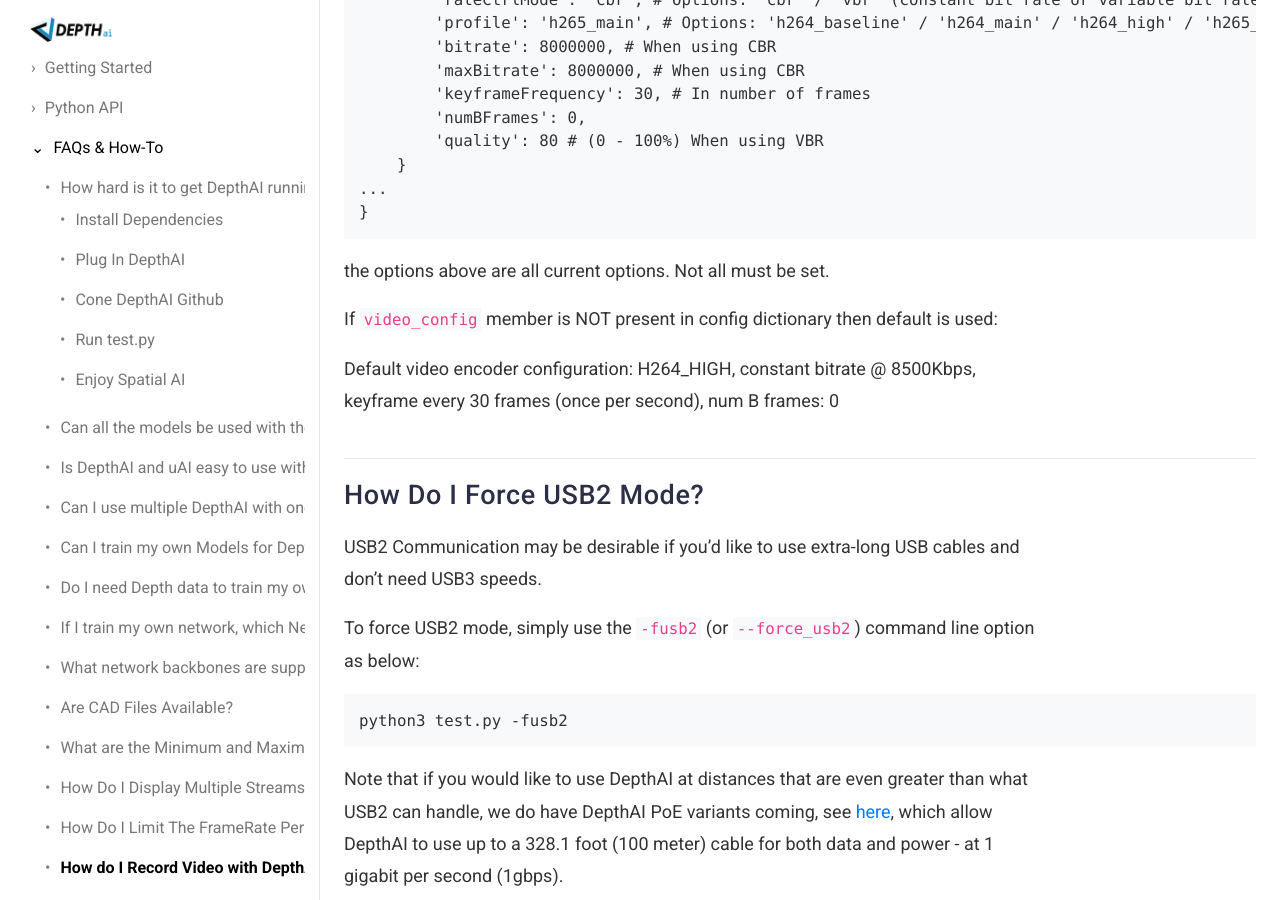
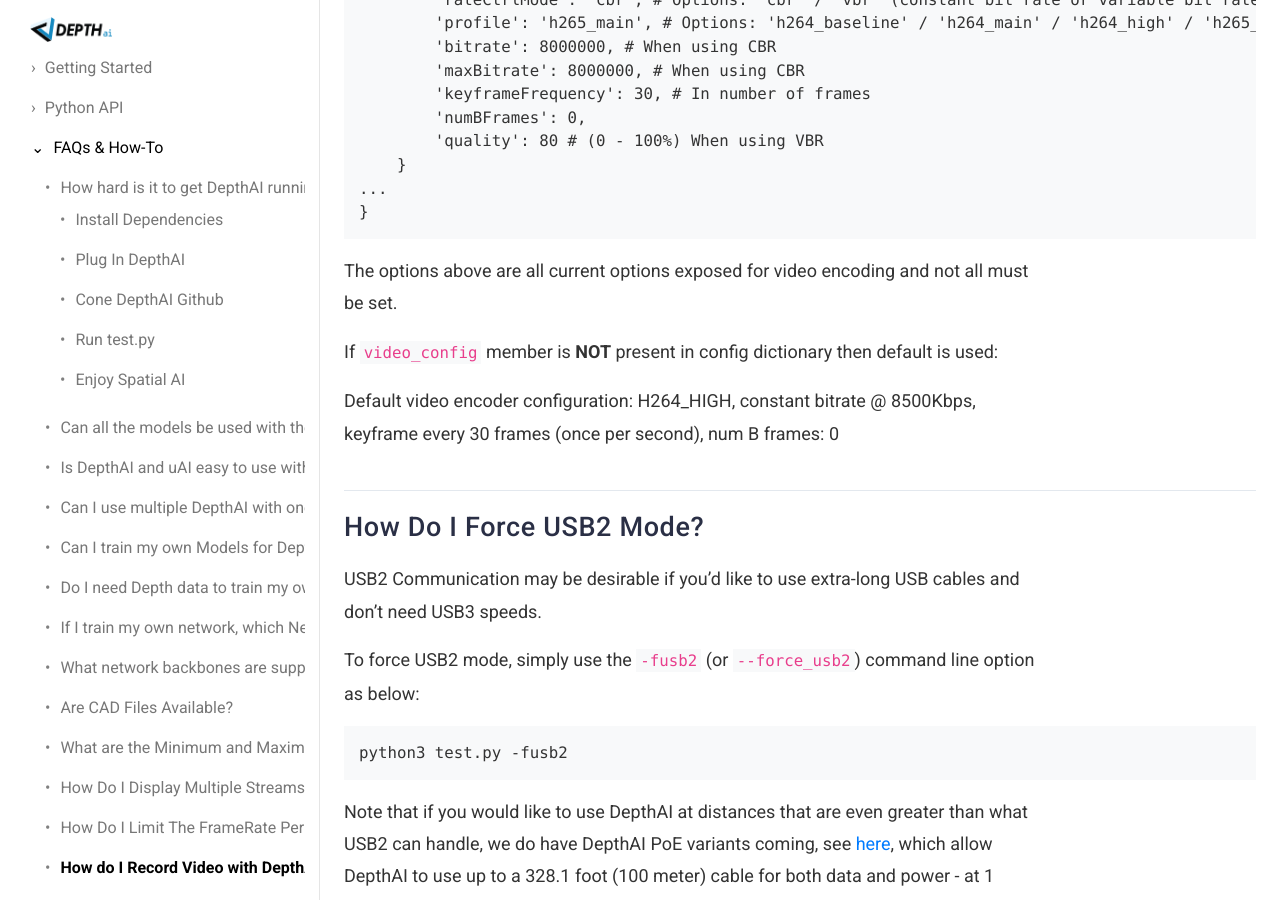
Before and after one commit to luxonis/depthai-docs-website, a Jekyll site: the page built from FAQ.md, in a window 1280 px wide and 900 px high, scrolled down 7149 px. Built offline with Jekyll 4.4.1, drawn with Linux system fonts in a browser that asks for light colours; nearby versions of some CDN libraries; some of the changed text lies outside the part shown.

Commit message:
Update FAQ.md

````diff
--- a/FAQ.md
+++ b/FAQ.md
@@ -113,8 +113,10 @@
 `focal_length = 1280/(2*tan(71.86/2/180*pi)) = 883.15` (calculation [here](https://www.google.com/search?safe=off&sxsrf=ALeKk01Ip7jrSxOqilDQiCjN7zb9XwoRQA%3A1588619495817&ei=52iwXpiqMYv3-gSBy4SQDw&q=1280%2F%282*tan%2871.86%2F2%2F180*pi%29%29&oq=1280%2F%282*tan%2871.86%2F2%2F180*pi%29%29&gs_lcp=CgZwc3ktYWIQAzoECAAQR1CI0BZY-MkYYPDNGGgAcAJ4AIABWogBjgmSAQIxNJgBAKABAaoBB2d3cy13aXo&sclient=psy-ab&ved=0ahUKEwjYuezl9JrpAhWLu54KHYElAfIQ4dUDCAw&uact=5)).
 
 So for DepthAI units with onboard cameras, this works out to the following minimum depths:
- - DepthAI RPi Compute Module Edition ([BW1097](https://docs.luxonis.com/products/bw1097/)): `min_distance = 883.15*.09/96 = 0.827m` (calculation [here](https://www.google.com/search?safe=off&sxsrf=ALeKk014H0pmyvgWpgFXlkmZkWprJNZ-xw%3A1588620775282&ei=522wXqnbEIL4-gTf2JvIDw&q=883.15*.09%2F96&oq=883.15*.09%2F96&gs_lcp=CgZwc3ktYWIQAzIECCMQJ1CBjg5YnZAOYMylDmgAcAB4AIABX4gBjwOSAQE1mAEAoAEBqgEHZ3dzLXdpeg&sclient=psy-ab&ved=0ahUKEwjp6vjH-ZrpAhUCvJ4KHV_sBvkQ4dUDCAw&uact=5))
- - USB3C Onboard Camera Edition ([BW1098OBC](https://docs.luxonis.com/products/bw1098obc/)): `min_distance = 883.15*.075/96 = 0.689m` (calculation [here](https://www.google.com/search?safe=off&sxsrf=ALeKk014H0pmyvgWpgFXlkmZkWprJNZ-xw%3A1588620775282&ei=522wXqnbEIL4-gTf2JvIDw&q=883.15*.075%2F96&oq=883.15*.075%2F96&gs_lcp=CgZwc3ktYWIQAzIECCMQJ1DtSVjkSmDVS2gAcAB4AIABYYgBywKSAQE0mAEAoAEBqgEHZ3dzLXdpeg&sclient=psy-ab&ved=0ahUKEwjp6vjH-ZrpAhUCvJ4KHV_sBvkQ4dUDCAw&uact=5))
+ - DepthAI RPi Compute Module Edition ([BW1097](https://docs.luxonis.com/products/bw1097/)):
+ `min_distance = 883.15*.09/96 = 0.827m` (calculation [here](https://www.google.com/search?safe=off&sxsrf=ALeKk014H0pmyvgWpgFXlkmZkWprJNZ-xw%3A1588620775282&ei=522wXqnbEIL4-gTf2JvIDw&q=883.15*.09%2F96&oq=883.15*.09%2F96&gs_lcp=CgZwc3ktYWIQAzIECCMQJ1CBjg5YnZAOYMylDmgAcAB4AIABX4gBjwOSAQE1mAEAoAEBqgEHZ3dzLXdpeg&sclient=psy-ab&ved=0ahUKEwjp6vjH-ZrpAhUCvJ4KHV_sBvkQ4dUDCAw&uact=5))
+ - USB3C Onboard Camera Edition ([BW1098OBC](https://docs.luxonis.com/products/bw1098obc/)):
+ `min_distance = 883.15*.075/96 = 0.689m` (calculation [here](https://www.google.com/search?safe=off&sxsrf=ALeKk014H0pmyvgWpgFXlkmZkWprJNZ-xw%3A1588620775282&ei=522wXqnbEIL4-gTf2JvIDw&q=883.15*.075%2F96&oq=883.15*.075%2F96&gs_lcp=CgZwc3ktYWIQAzIECCMQJ1DtSVjkSmDVS2gAcAB4AIABYYgBywKSAQE0mAEAoAEBqgEHZ3dzLXdpeg&sclient=psy-ab&ved=0ahUKEwjp6vjH-ZrpAhUCvJ4KHV_sBvkQ4dUDCAw&uact=5))
 
 And for depth data, the value is stored in `uint16`, where the max value of `uint16` of 65535 is a special value, meaning that that distance is unknown.
 
@@ -196,10 +198,9 @@
 ...
 }
 ```
+The options above are all current options exposed for video encoding and not all must be set.
 
-the options above are all current options. Not all must be set.
-
-If `video_config` member is NOT present in config dictionary then default is used:
+If `video_config` member is **NOT** present in config dictionary then default is used:
 > Default video encoder configuration:
 > H264_HIGH, constant bitrate @ 8500Kbps, keyframe every 30 frames (once per second), num B frames: 0
 
````
Also changed, not shown: other parts of FAQ.md (+1 -1 lines).
